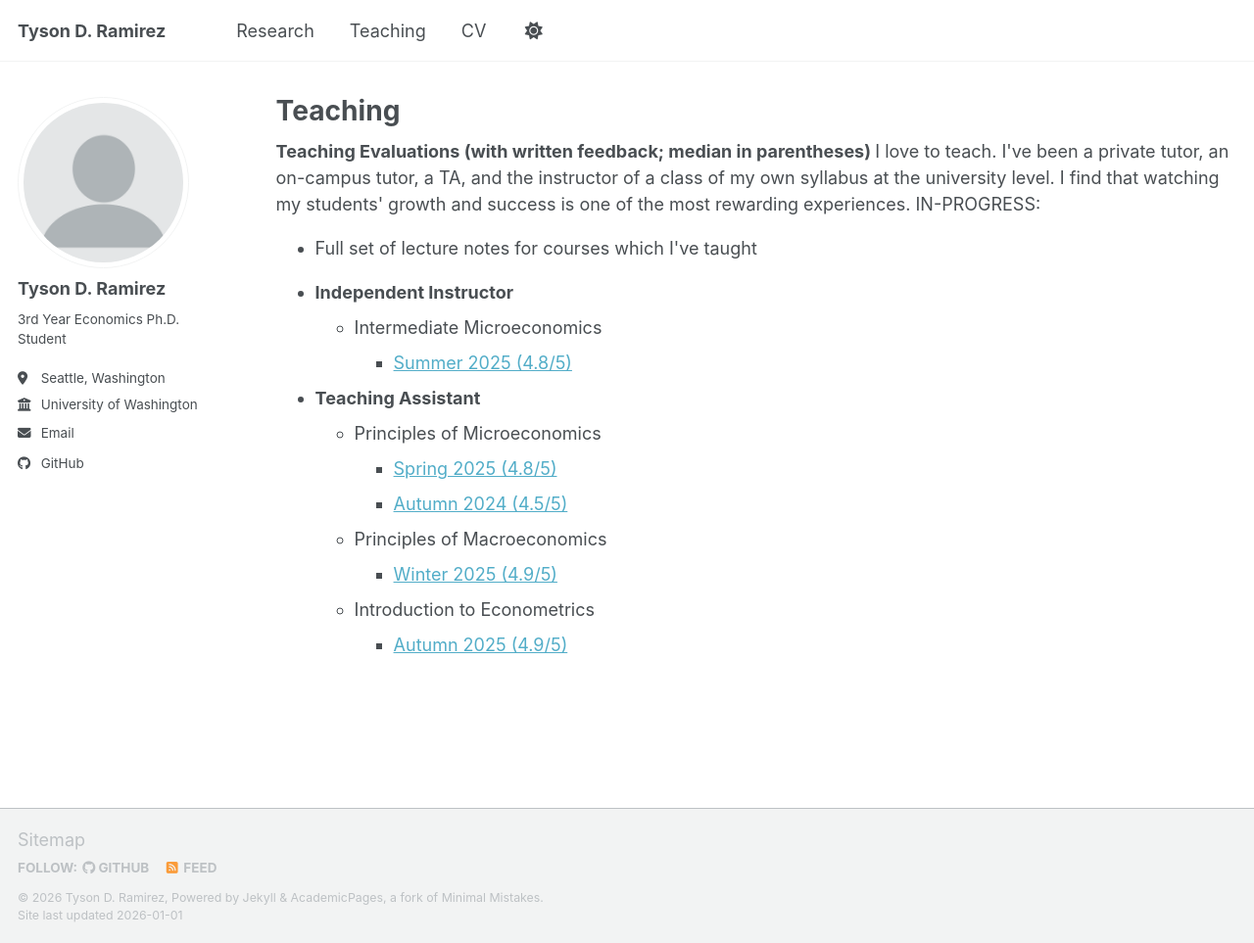
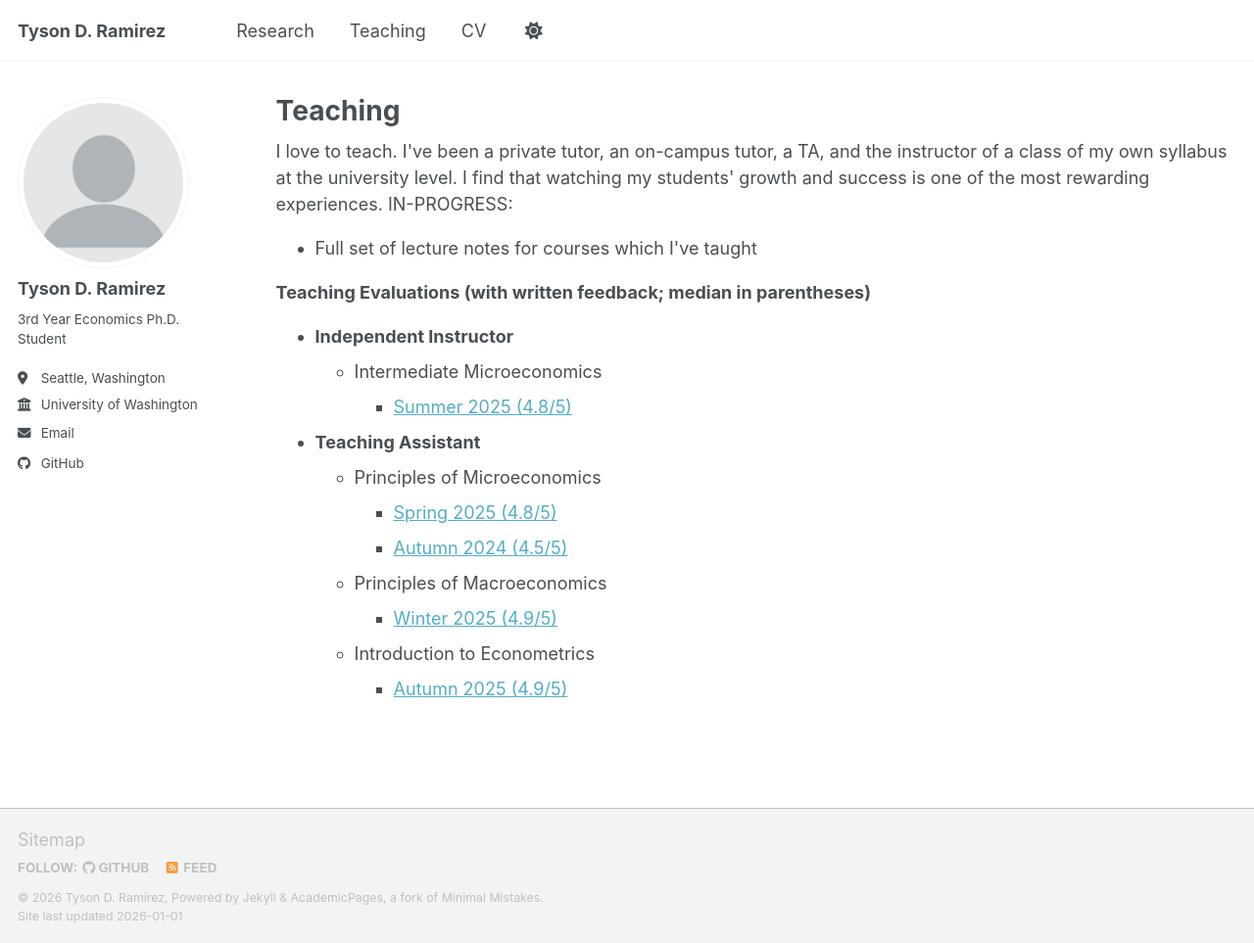
Before and after one commit to Tyson-Ramirez/tyson-ramirez.github.io, a Jekyll site: the page built from _pages/teaching.html, in a window 1280 px wide and 963 px high. Shown: the whole window at 98% size. Built offline with Jekyll 4.4.1, drawn with Linux system fonts in a browser that asks for light colours; a script bundle is joined from its source files by our own code; library files that are not in the unit come from our copies.

```diff
--- a/_pages/teaching.html
+++ b/_pages/teaching.html
@@ -5,15 +5,16 @@ permalink: /teaching/
 author_profile: true
 ---
 
-<strong>Teaching Evaluations (with written feedback; median in parentheses) </strong>
 I love to teach. I've been a private tutor, an on-campus tutor, a TA, and the instructor of a class of my own syllabus at the university level. I find that watching my students' growth and success is one of the most rewarding experiences.
 IN-PROGRESS:
 <ul>
   <li>
 	Full set of lecture notes for courses which I've taught
   </li>
+</ul>
 
-</ul>
+
+<strong>Teaching Evaluations (with written feedback; median in parentheses) </strong>
 
 <ul>
   <li>
```
